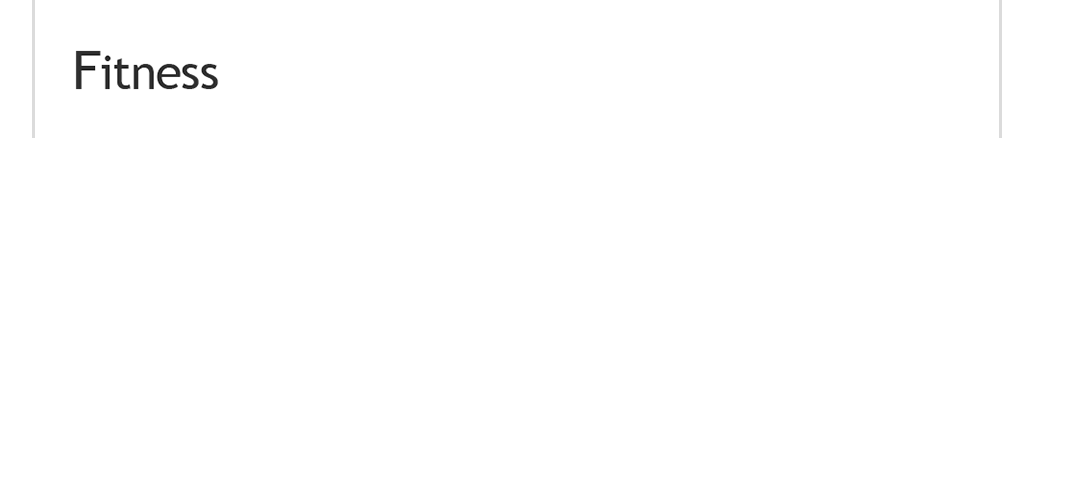
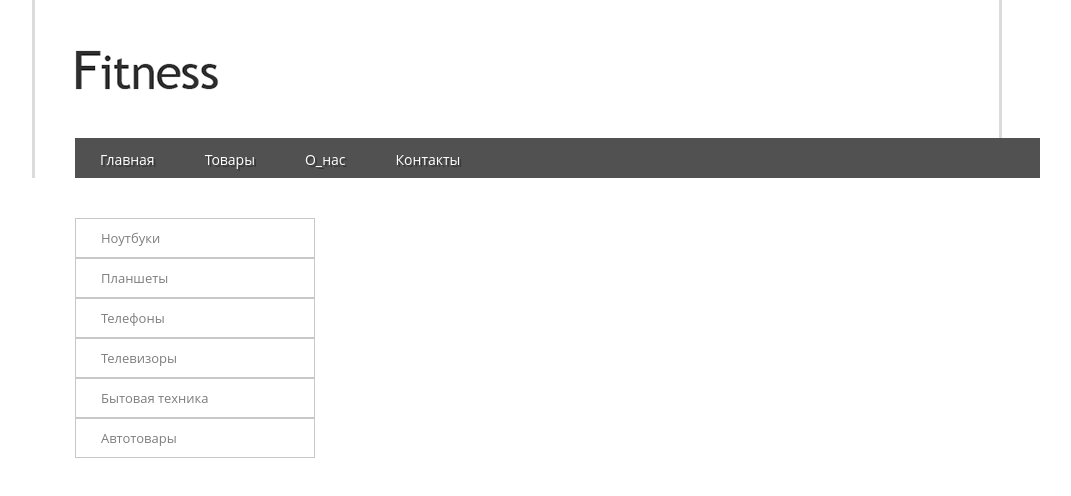
Before and after one commit to dimasolo/FrontEnd_Lesson_03_homework, a plain HTML site: page index.html in a window 1280 px wide. Shown: the whole page, without its empty margins (123-1194 px from the left). Drawn offline with Linux system fonts and the light colour scheme.

Commit message:
Modified css/style.css, index.html

```diff
--- a/css/style.css
+++ b/css/style.css
@@ -6,7 +6,6 @@ body {
 	margin-right: 155px;
 	border-right: 3px solid  #dbdbdb;
 	border-left: 3px solid  #dbdbdb;
-
 }
 /*
 HEADER
@@ -16,3 +15,54 @@ HEADER
 	margin-left: 40px;
 	margin-bottom: 45px;
 }
+/*
+HORIZONTAL MENU
+*/
+.menu {
+	margin-left: 40px;
+	width: 965px;
+	height: 40px;
+	background-color: #515151;
+}
+.menu ul {
+	height: 40px;
+    font-size: 0; /* убираем горизонтальные отступы */
+    line-height: 0; /* ...и вертикальные в некоторых браузерах */
+    letter-spacing: -1px; /* переубеждаем webkit'ы */
+}
+.menu ul>li {
+	padding: 12px 25px 12px 25px;
+    font-size: 14px; /* Не забываем восстановить нормальные значения */
+    font-family: 'Open Sans',arial,sans-serif;
+    color: #ffffff;
+    text-shadow: #393838 2px 2px;
+    line-height: normal;
+    letter-spacing: normal;
+    display: inline-block;
+}
+.menu ul>li:hover {
+	background-color: #454545;
+	border-left: 2px solid #838383;
+	border-right: 2px solid #838383;
+}
+/*
+SIDEBAR
+*/
+.sidebar {
+	margin-top: 40px;
+	margin-left: 40px;
+	width: 240px;
+	height: 240px;
+	float: left;
+}
+.sidebar ul>li {
+	padding: 12.5px 0px 12.5px 25px;
+    font-size: 13px;
+    font-family: 'Open Sans',arial,sans-serif;
+    color: #7f7d7d;
+    border: 1px solid #c8c8c8;
+}
+.sidebar ul>li:hover {
+	padding-left: 35px;
+	color: #2c2c2c;
+}
--- a/index.html
+++ b/index.html
@@ -8,5 +8,25 @@
 </head>
 <body>
 		<img class="header" src="img/logo.png">
+		<div class="menu">
+			<ul>
+				<li>Главная</li>
+				<li>Товары</li>
+				<li>О_нас</li>
+				<li>Контакты</li>
+			</ul>
+		</div>
+		<div class="sidebar">
+			<ul>
+				<li>Ноутбуки</li>
+				<li>Планшеты</li>
+				<li>Телефоны</li>
+				<li>Телевизоры</li>
+				<li>Бытовая техника</li>
+				<li>Автотовары</li>
+			</ul>
+		</div>
+
+
 </body>
 </html>
```
